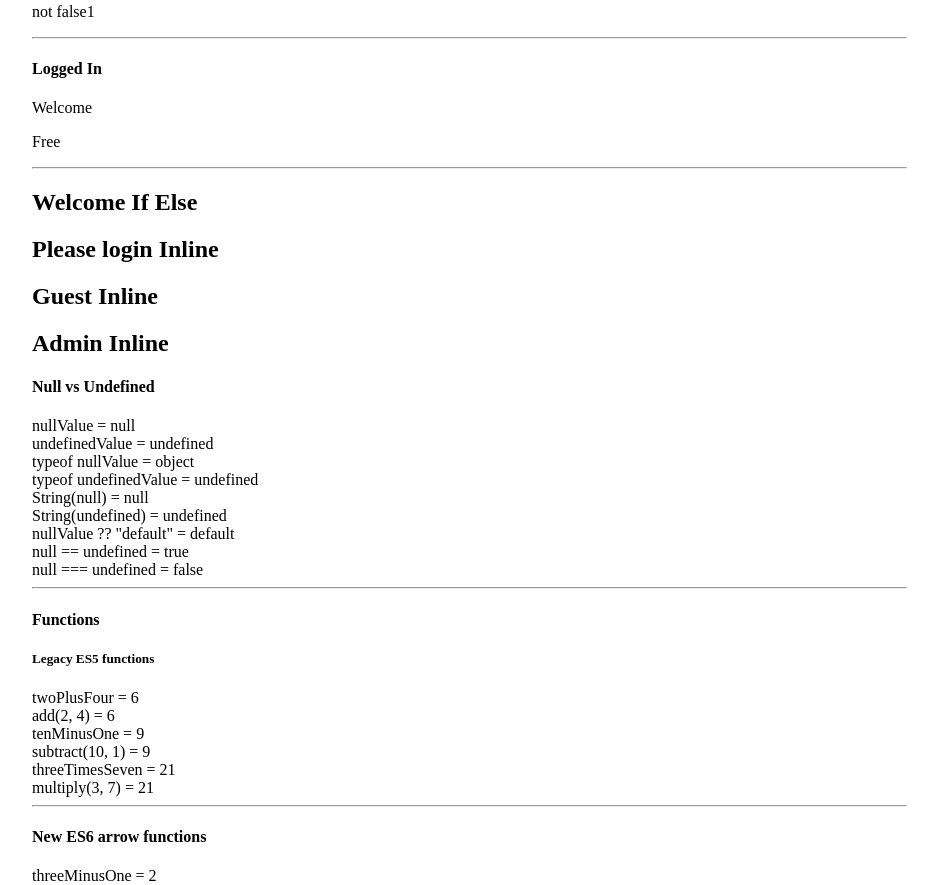
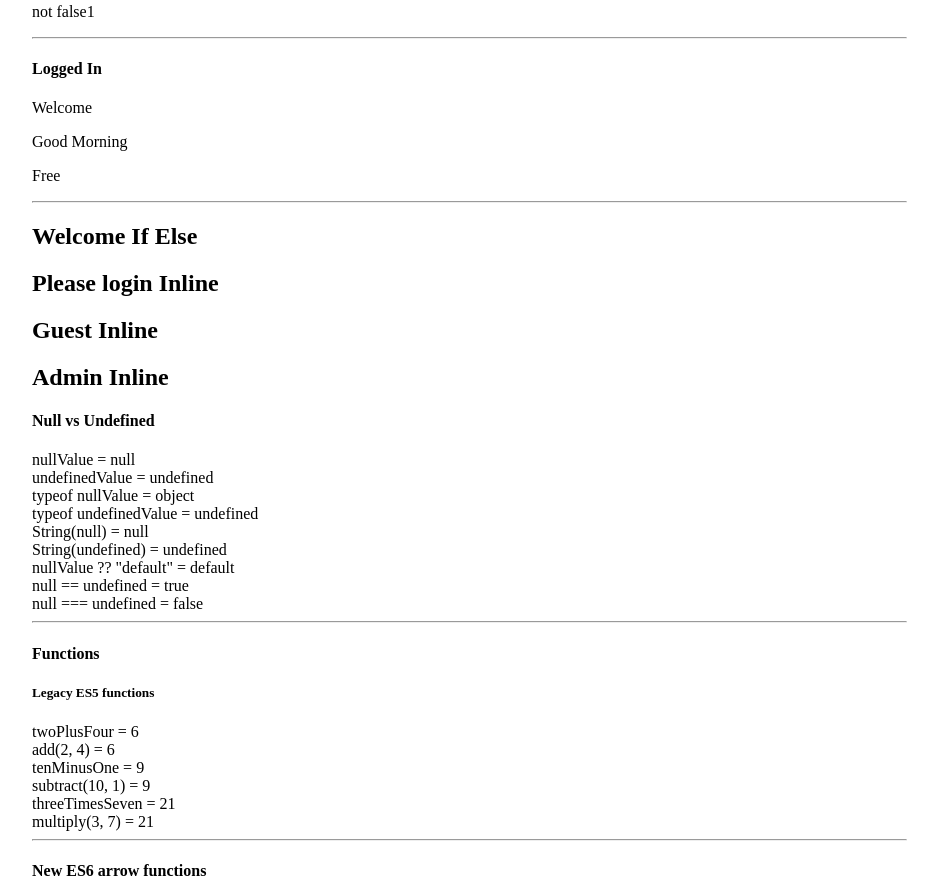
Before and after one commit to Fixlei/kambaz-next-js, a Next.js app: page /labs/lab3 in a window 1280 px wide. Shown: the part 1020-1905 px from the top of the page, without its empty margins (83-1021 px from the left). Built offline with nearby package versions, Linux system fonts and the light colour scheme.

Commit message:
restore hour Ternary operator fixed

```diff
--- a/app/labs/lab3/TernaryOperator.tsx
+++ b/app/labs/lab3/TernaryOperator.tsx
@@ -3,12 +3,15 @@
 export default function TernaryOperator() {
   //eslint-disable-next-line prefer-const
   let loggedIn = true;
+  //let loggedIn = false;
+  //with AI premium
   const premium = false;
-  //const hour = 9;
+  const hour = 9;
   return (
     <div id="wd-ternary-operator">
       <h4>Logged In</h4>
       {loggedIn ? <p>Welcome</p> : <p>Login </p>}
+      {hour < 12 ? <p>Good Morning</p> : <p>Good Afternoon</p>}
       {premium ? <p>Premium</p> : <p>Free</p>}
       <hr />
     </div>
```
